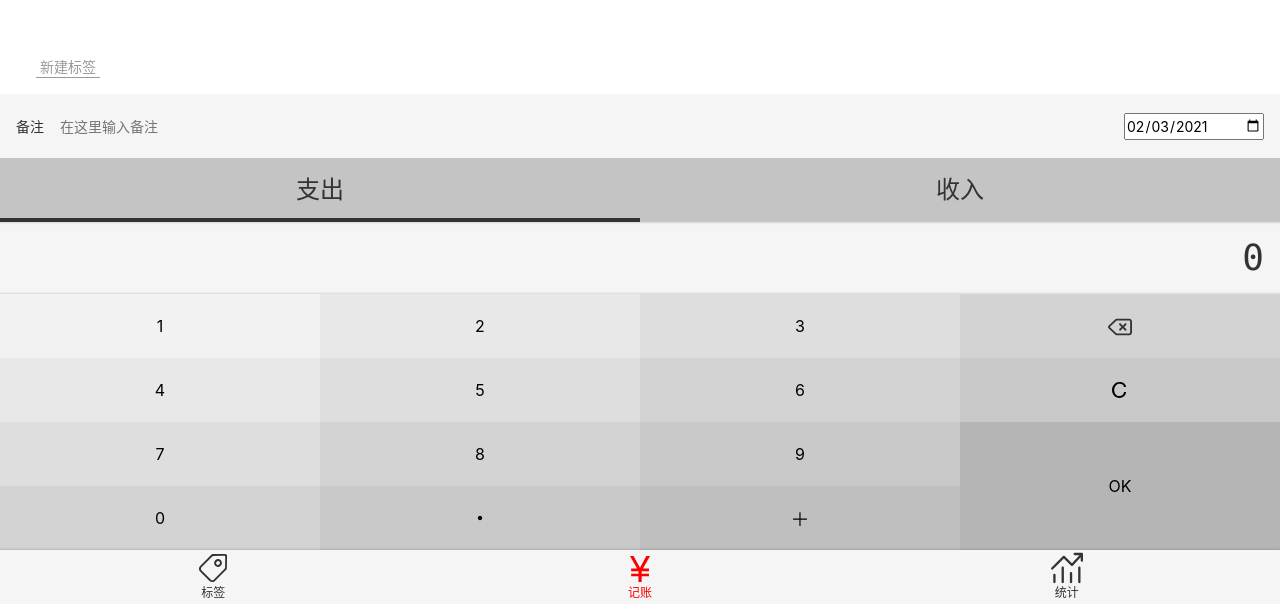
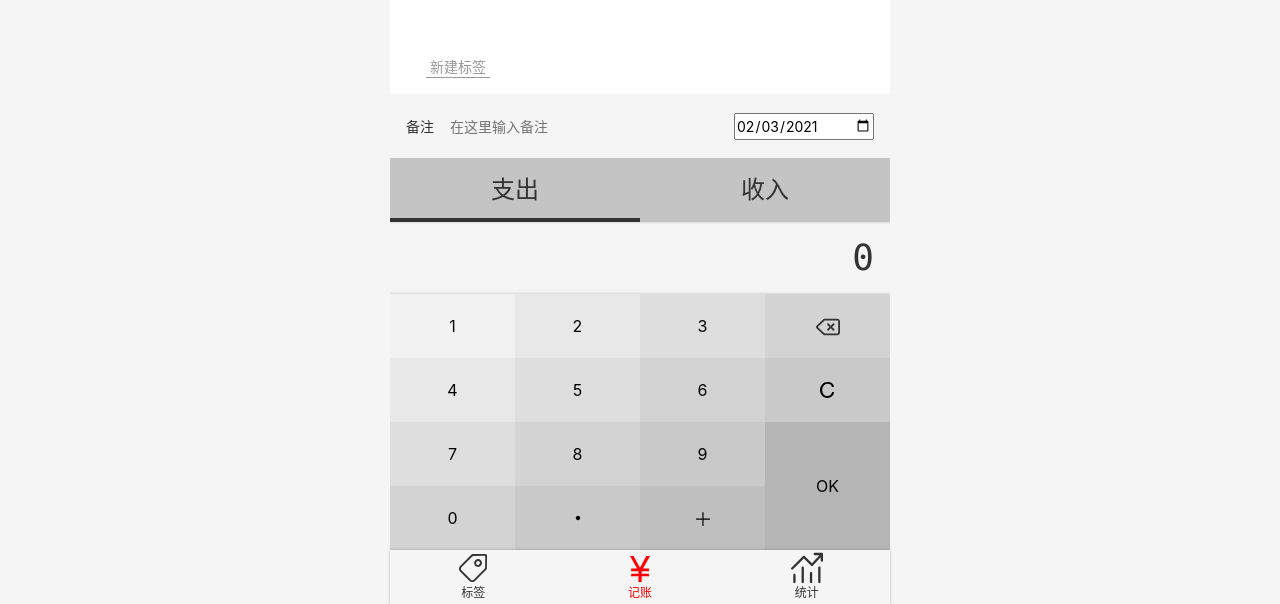
Before and after one commit to tq13111/bill, a Vue app: page /#/Money in a window 1280 px wide. Shown: the part 196-800 px from the top of the page. Built offline with nearby package versions, Linux system fonts and the light colour scheme.

Commit message:
修改 PC 端页面宽高，居中

```diff
--- a/src/App.vue
+++ b/src/App.vue
@@ -7,6 +7,7 @@
 <style lang="scss">
   @import "~@/assets/style/helper.scss";
   @import "~@/assets/style/reset.scss";
+
   body {
     font-family: $font-hei;
     -webkit-font-smoothing: antialiased;
@@ -16,4 +17,10 @@
     line-height: 1.5;
     background: #f5f5f5;
   }
+
+  #app {
+    max-width: 500px;
+    margin: 0 auto;
+
+  }
 </style>
--- a/src/components/Layout.vue
+++ b/src/components/Layout.vue
@@ -32,4 +32,11 @@
       overflow: auto;
     }
   }
+
+  @media(min-height: 900px) {
+    .layout-wrapper {
+      height: 900px !important;
+      margin-top: 48px;
+    }
+  }
 </style>
```
